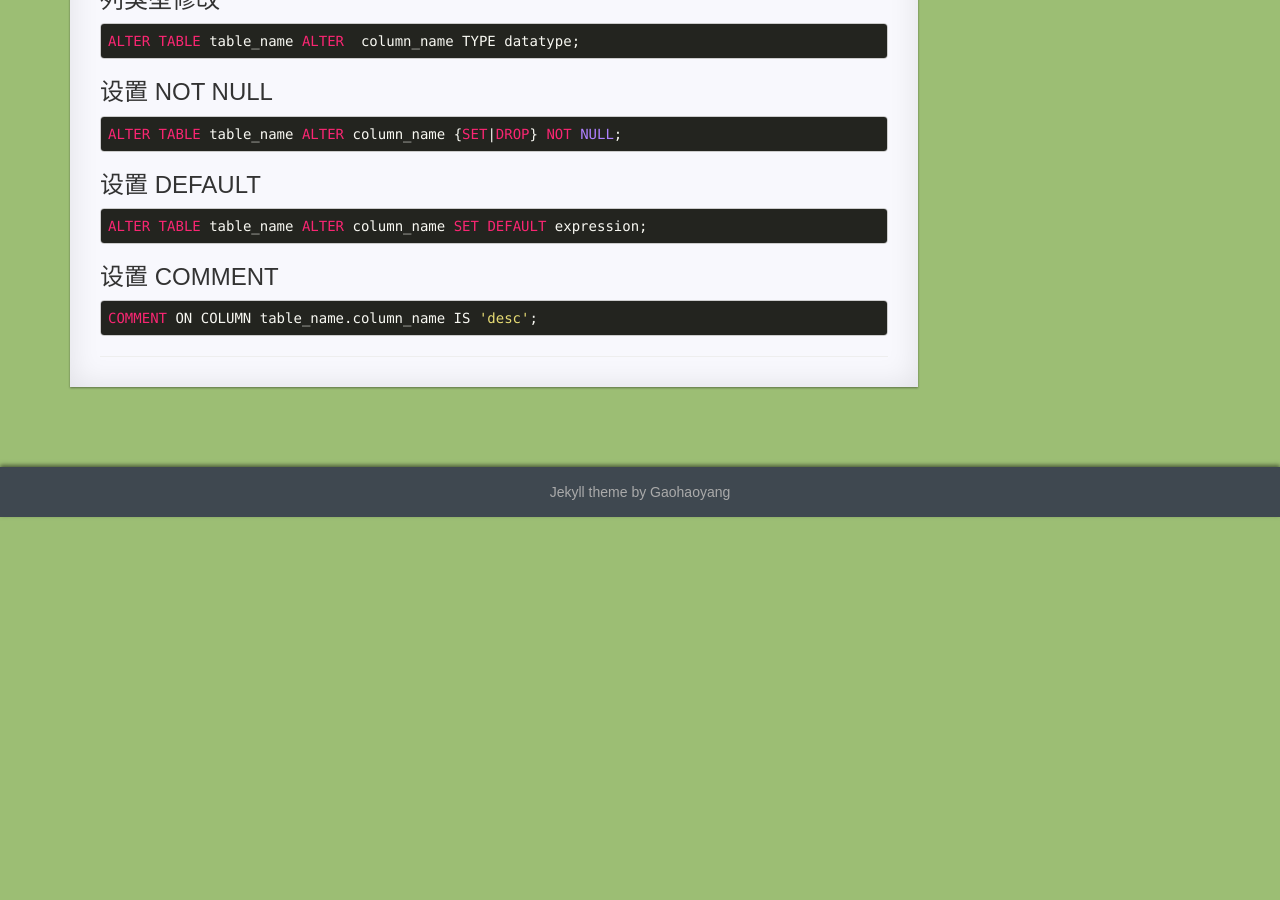
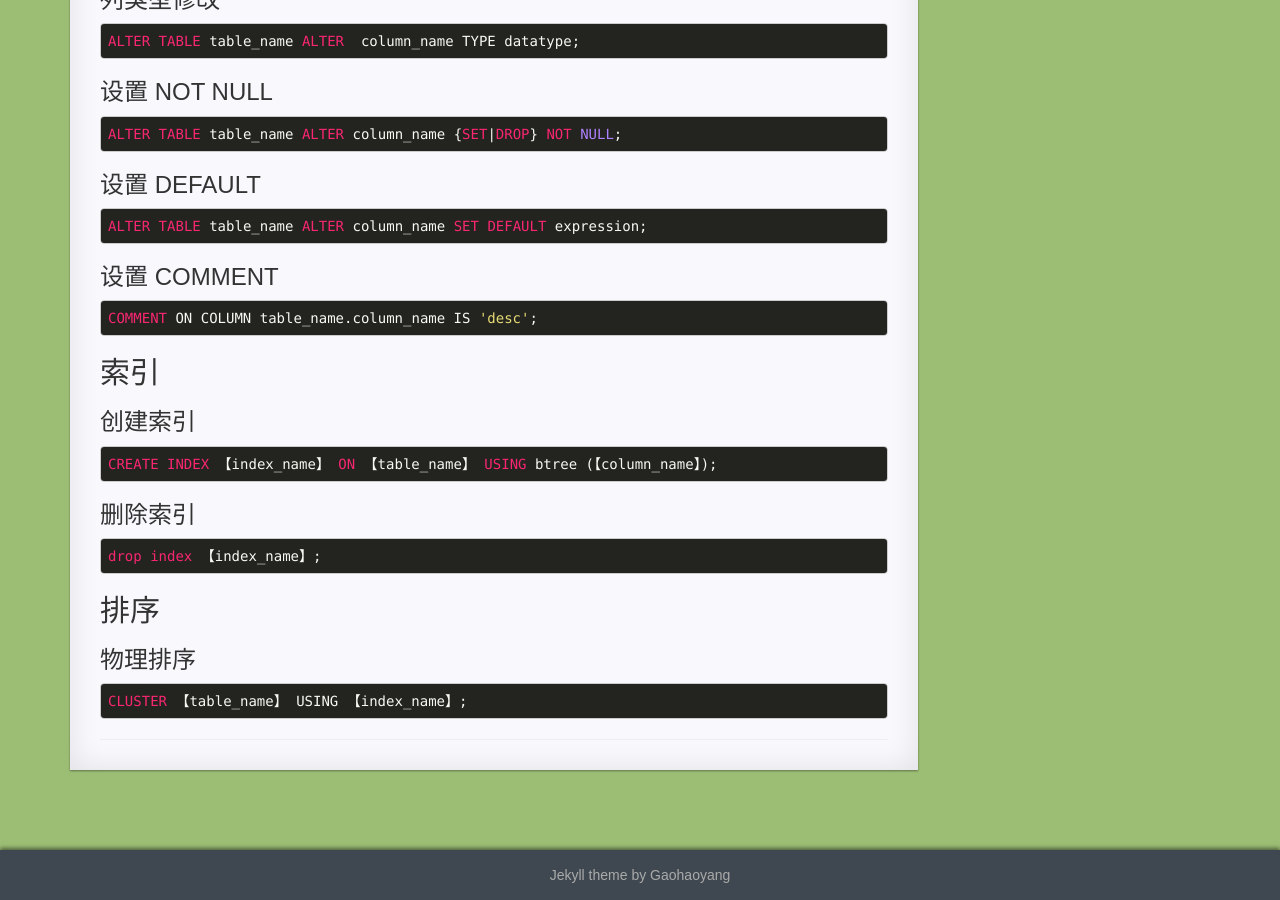
Before and after one commit to linyongchao/linyongchao.github.io, a Jekyll site: the page built from _posts/2017/2017-07-18-PostgreSQLAlter.md, in a window 1280 px wide and 900 px high, scrolled down 1128 px. Built offline with Jekyll 4.4.1, drawn with Linux system fonts in a browser that asks for light colours; comment, search, counter and statistics services are not loaded; before the commit the page ends 1645 px from its top, so only the background shows below that; some of the changed text lies outside the part shown.

Commit message:
add:增加了postgresql索引操作

```diff
--- a/_posts/2017/2017-07-18-PostgreSQLAlter.md
+++ b/_posts/2017/2017-07-18-PostgreSQLAlter.md
@@ -61,3 +61,19 @@ categories: DB
 ### 设置 COMMENT
 
 	COMMENT ON COLUMN table_name.column_name IS 'desc';
+
+## 索引
+
+### 创建索引
+
+	CREATE INDEX 【index_name】 ON 【table_name】 USING btree (【column_name】);
+
+### 删除索引
+
+	drop index 【index_name】;
+
+## 排序
+
+### 物理排序
+
+	CLUSTER 【table_name】 USING 【index_name】;
```
Also changed, not shown: other parts of _posts/2017/2017-07-18-PostgreSQLAlter.md (+1 -1 lines).
